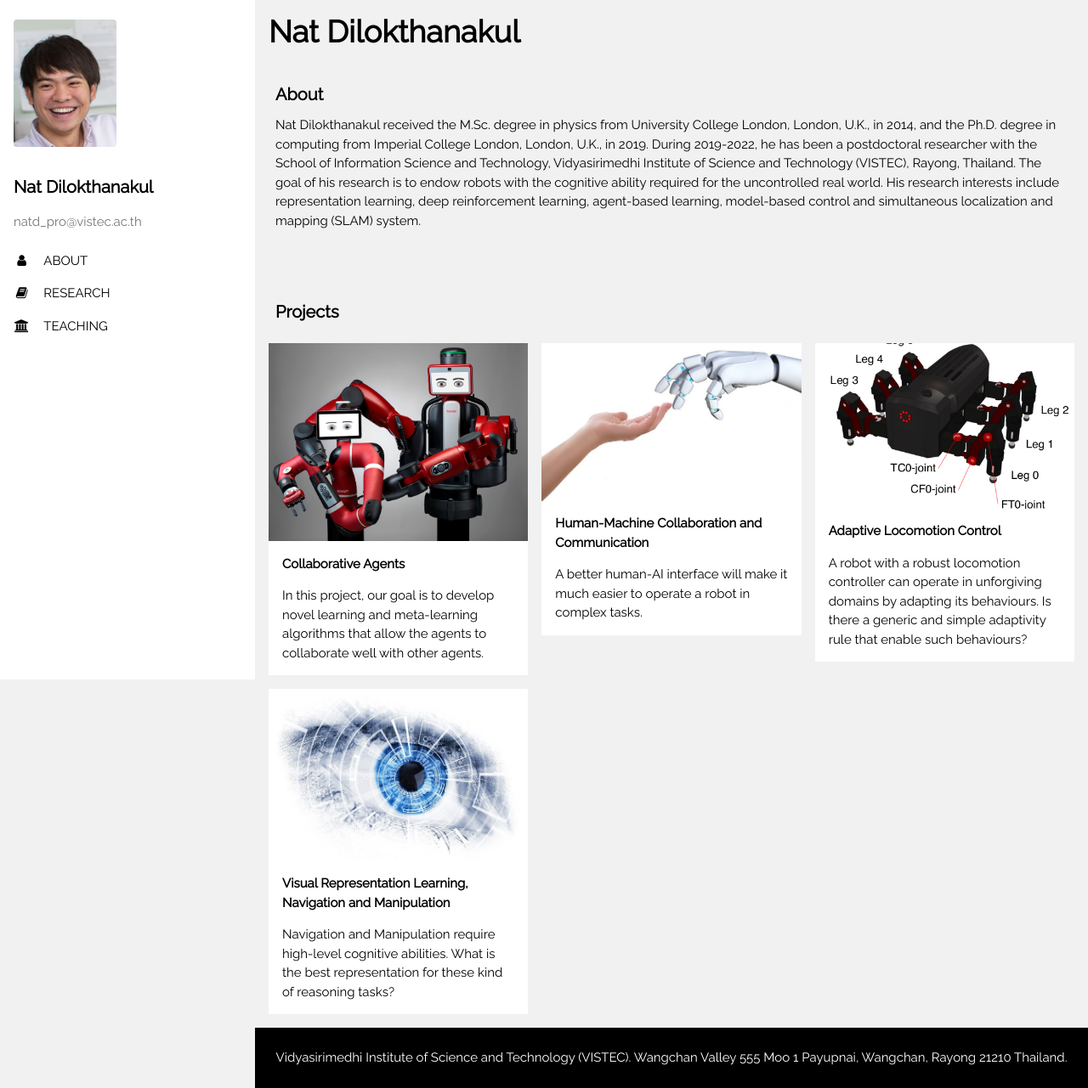
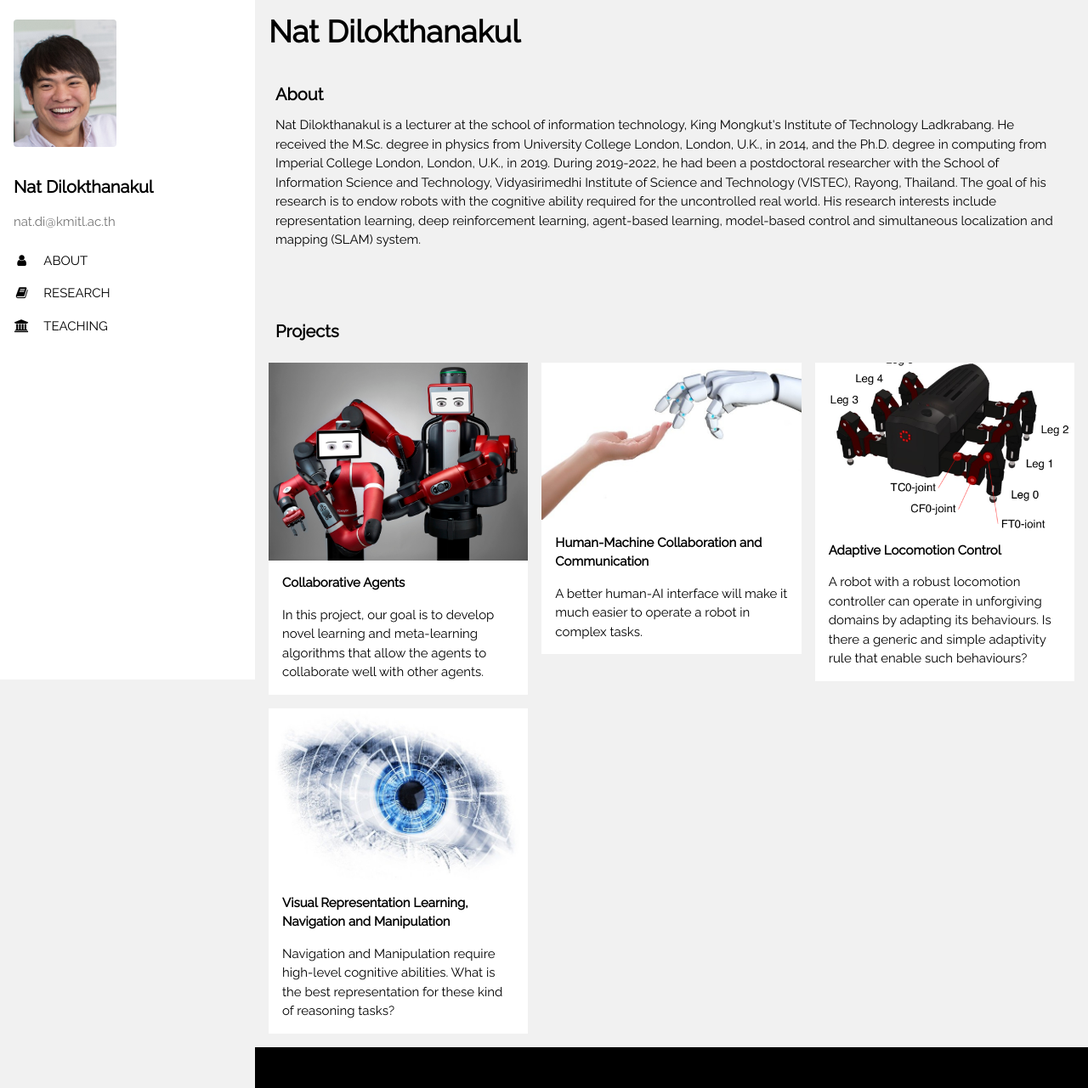
Before and after one commit to Nat-D/nat-d.github.io, a plain HTML site: page index.html in a window 1280 px wide. Shown: the whole page at 85% size. Drawn offline with nearby package versions, Linux system fonts and the light colour scheme.

Commit message:
Update index.html

```diff
--- a/index.html
+++ b/index.html
@@ -19,7 +19,7 @@ body,h1,h2,h3,h4,h5,h6 {font-family: "Raleway", sans-serif}
     </a>
     <img src="images/nat.jpg" style="width:45%;" class="w3-round"><br><br>
     <h4><b>Nat Dilokthanakul</b></h4>
-    <p class="w3-text-grey">natd_pro@vistec.ac.th</p>
+    <p class="w3-text-grey">nat.di@kmitl.ac.th</p>
   </div>
   <div class="w3-bar-block">
     <a href="#about" onclick="w3_close()" class="w3-bar-item w3-button w3-padding"><i class="fa fa-user fa-fw w3-margin-right"></i>ABOUT</a>
@@ -47,7 +47,7 @@ body,h1,h2,h3,h4,h5,h6 {font-family: "Raleway", sans-serif}
 
   <div class="w3-container w3-padding-large" style="margin-bottom:32px">
     <h4><b>About</b></h4>
-      Nat Dilokthanakul received the M.Sc. degree in physics from University College London, London, U.K., in 2014, and the Ph.D. degree in computing from Imperial College London, London, U.K., in 2019. During 2019-2022, he has been a postdoctoral researcher with the School of Information Science and Technology, Vidyasirimedhi Institute of Science and Technology (VISTEC), Rayong, Thailand. The goal of his research is to endow robots with the cognitive ability required for the uncontrolled real world. His research interests include representation learning, deep reinforcement learning, agent-based learning, model-based control and simultaneous localization and mapping (SLAM) system.
+      Nat Dilokthanakul is a lecturer at the school of information technology, King Mongkut's Institute of Technology Ladkrabang. He received the M.Sc. degree in physics from University College London, London, U.K., in 2014, and the Ph.D. degree in computing from Imperial College London, London, U.K., in 2019. During 2019-2022, he had been a postdoctoral researcher with the School of Information Science and Technology, Vidyasirimedhi Institute of Science and Technology (VISTEC), Rayong, Thailand. The goal of his research is to endow robots with the cognitive ability required for the uncontrolled real world. His research interests include representation learning, deep reinforcement learning, agent-based learning, model-based control and simultaneous localization and mapping (SLAM) system.
     <p>
     </p>
   </div>
@@ -179,7 +179,7 @@ body,h1,h2,h3,h4,h5,h6 {font-family: "Raleway", sans-serif}
 
   </div>
  -->
- <div class="w3-black w3-center w3-padding-24"> Vidyasirimedhi Institute of Science and Technology (VISTEC). Wangchan Valley 555 Moo 1 Payupnai, Wangchan, Rayong 21210 Thailand. </div>
+ <div class="w3-black w3-center w3-padding-24">  </div>
 
 <!-- End page content -->
 </div>
```
